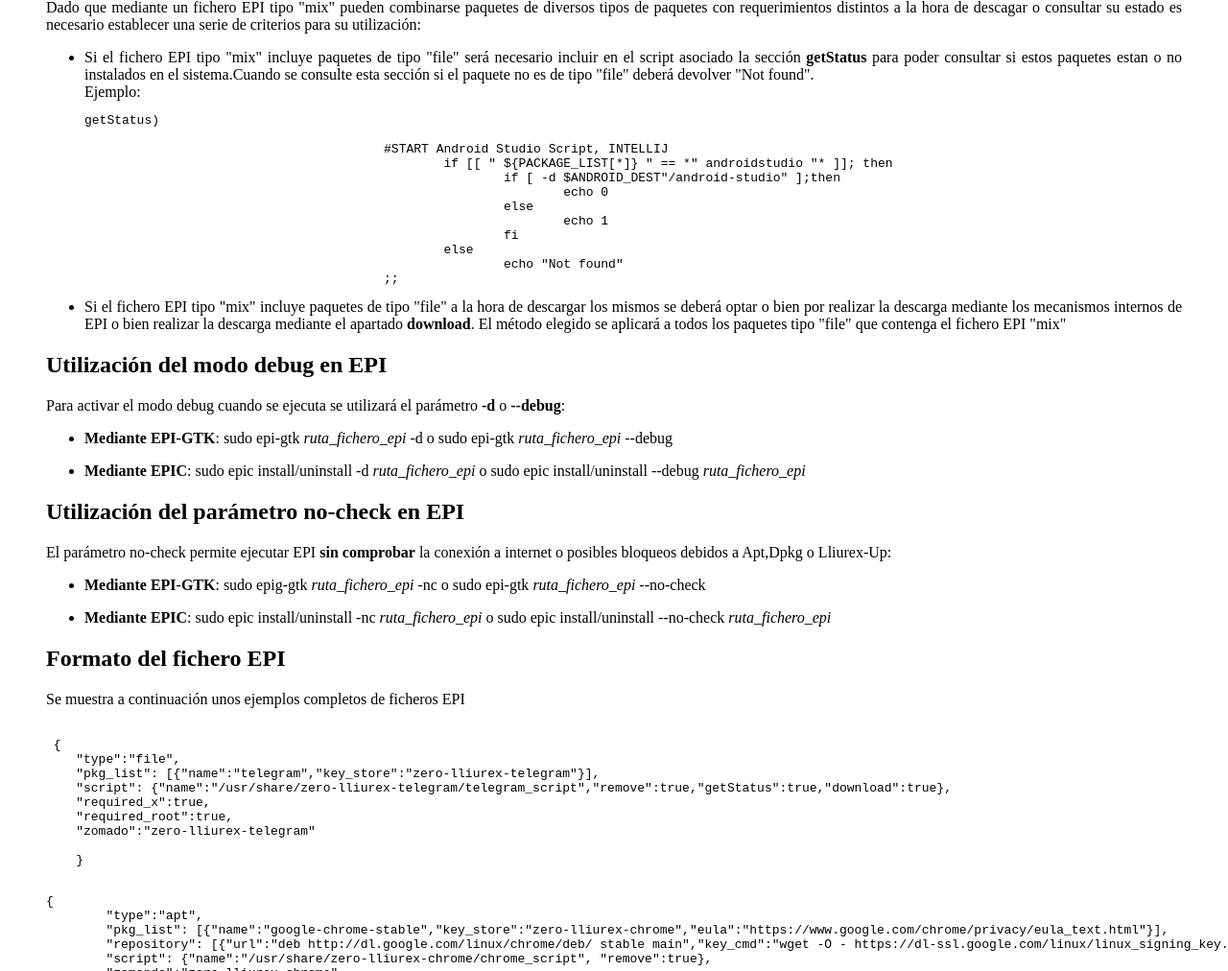
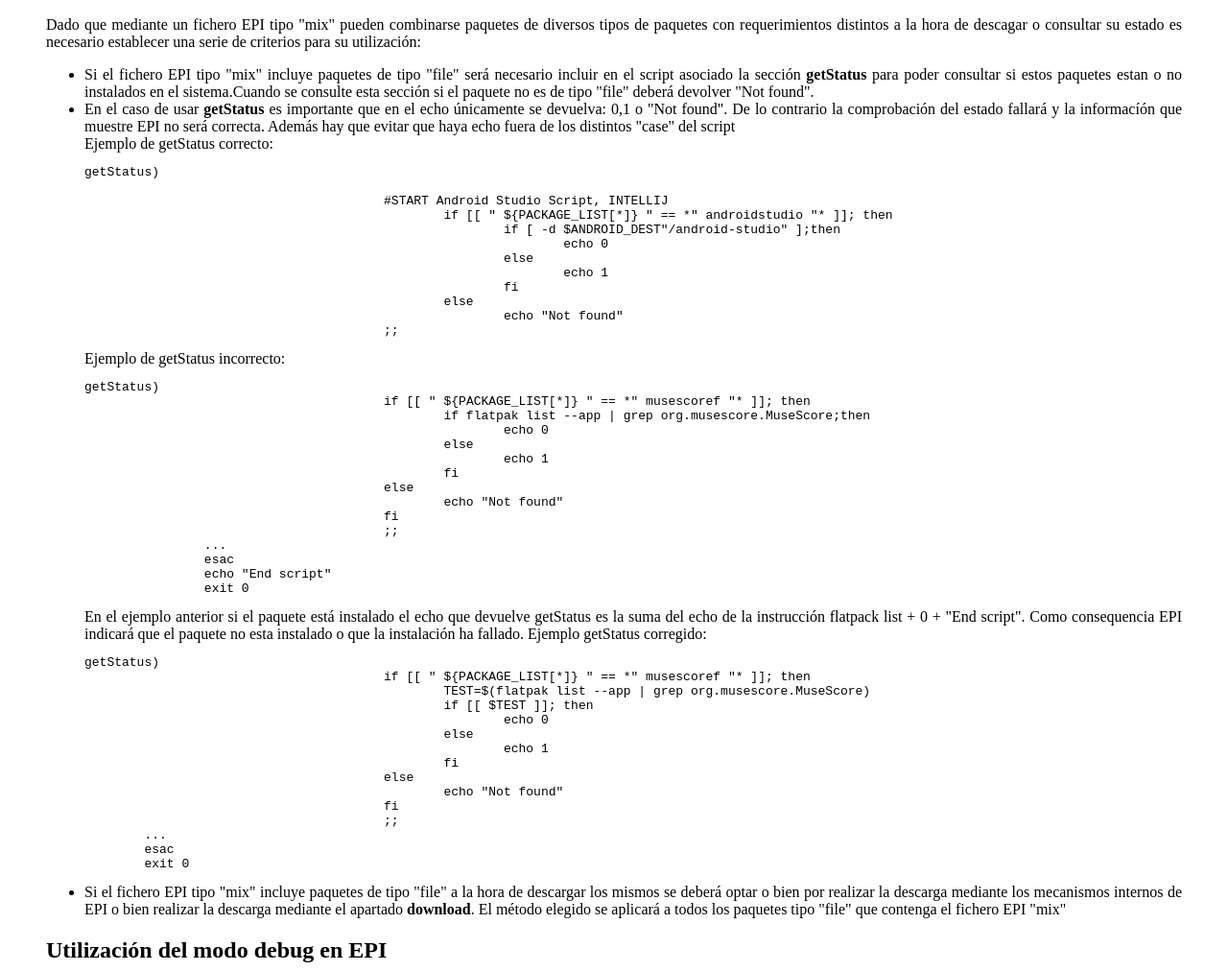
Before and after one commit to lliurex/lliurex.github.io, a website: page EPI/Guia_Epi.html in a window 1280 px wide. Shown: the part 4099-5111 px from the top of the page at 96% size. Drawn offline with Linux system fonts and the light colour scheme.

Commit message:
Updated file

```diff
--- a/EPI/Guia_Epi.html
+++ b/EPI/Guia_Epi.html
@@ -117,7 +117,7 @@ Por convención los ficheros se instalaran en la ruta /usr/share/NOMBREDELPAQUET
 
 </ul>
 <h2 id="epicHelp"> Instalación de ficheros epi mediante terminal</h2>
-<p> Además de mediante la interfaz gráfica, es posible instalar ficheros epi mediante la terminal usando para ello la herramienta EPIC. Para ver las distintas opciones ejecutar en una terminal la instrucción: <strong>epic -h(o --help)</strong></p>
+<p> Además de mediante la interfaz gráfica, es posible instalar ficheros epi mediante la terminal usando para ello la herramienta EPIC. Para ver las distintas opciones ejecutar en una terminal la instrucción.: <strong>epic -h(o --help)</strong></p>
 	<ui>
 		<pre><code>
 			Usage
@@ -144,7 +144,7 @@ Por convención los ficheros se instalaran en la ruta /usr/share/NOMBREDELPAQUET
 	</ul>
 
 <h2 id="epicInfo">Consulta de la información sobre un fichero EPI mediante EPIC </h2>
-<p> Para obtener información sobre el contenido de un fichero EPI mediante EPIC se ejecutará la siguiente instrucción:<strong>epic showinfo "RUTA_FICHERO_EPI/FICERO_EPI"</strong>. Indicar que <strong>sólo se mostrará</strong> la información de aquellos ficheros epi que pueden instalados mediante EPIC, en caso contrario se mostraŕa un aviso. Así mismo indicar que <strong>"Packages availables" sólo se listan</strong> aquellos paquetes de la lista que pueden ser instalados mediante EPIC de forma que se excluyen los paquetes que necesitan una interfaz gráfica para su instalación</q>Entre la información di</p>
+<p> Para obtener información sobre el contenido de un fichero EPI mediante EPIC se ejecutará la siguiente instrucción:<strong>epic showinfo "RUTA_FICHERO_EPI/FICERO_EPI"</strong>. Indicar que <strong>sólo se mostrará</strong> la información de aquellos ficheros epi que pueden instalados mediante EPIC, en caso contrario se mostraŕa un aviso. Así mismo indicar que <strong>"Packages availables" sólo se listan</strong> aquellos paquetes de la lista que pueden ser instalados mediante EPIC de forma que se excluyen los paquetes que necesitan una interfaz gráfica para su instalación. En <strong>"Packages already installed"</strong> se muestran los paquetes de la lista que ya estan instalados.Usando epic showinfo y tabulando se muestra la relación de los ficheros epi disponibles. También mediante el tabulador es posible completar el nombre del fichero epi</p>
 	<ul>
 		<li>Ejemplo epi "normal": epic showinfo palemoon.epi</li>
 		<pre><code>
@@ -162,7 +162,7 @@ Por convención los ficheros se instalaran en la ruta /usr/share/NOMBREDELPAQUET
 				- Packages availables: androidstudio atom bluegriffon dia eclipse git git-buildpackage gitkraken intellij kazam minicom packettracer pgadmin4 pdfmod qtmips remmina virtualbox xmlcopyeditor
 				- Packages selected by defafult: None
 				- If you want to install all, indicate 'all'. If you want to install only some packages indicate their names separated by space
-				- Status: availabled
+				- Packages already installed: git git-buildpackage
 				- Uninstall process availabled: Yes
 		</code></pre>
 
@@ -173,7 +173,7 @@ Por convención los ficheros se instalaran en la ruta /usr/share/NOMBREDELPAQUET
 				- Packages availables: wine-stable winetricks q4wine
 				- Packages selected by defafult: wine-stable winetricks
 				- If you want to install all, indicate 'all'. If you want to install only some packages indicate their names separated by space
-				- Status: availabled
+				- Packages already installed: None
 				- Uninstall process availabled: Yes
 		</code></pre>
 
@@ -201,7 +201,8 @@ Por convención los ficheros se instalaran en la ruta /usr/share/NOMBREDELPAQUET
 <p>Dado que mediante un fichero EPI tipo "mix" pueden combinarse paquetes de diversos tipos de paquetes con requerimientos distintos a la hora de descagar o consultar su estado es necesario establecer una serie de criterios para su utilización:</p>
 	<ul>
 		<li>Si el fichero EPI tipo "mix" incluye paquetes de tipo "file" será necesario incluir en el script asociado la sección <strong>getStatus</strong> para poder consultar si estos paquetes estan o no instalados en el sistema.Cuando se consulte esta sección si el paquete no es de tipo "file" deberá devolver "Not found".</li>
-	Ejemplo: <pre><code>getStatus)
+		<li>En el caso de usar <strong>getStatus</strong> es importante que en el echo únicamente se devuelva: 0,1 o "Not found". De lo contrario la comprobación del estado fallará y la informacíón que muestre EPI no será correcta. Además hay que evitar que haya echo fuera de los distintos "case" del script</li>
+	Ejemplo de getStatus correcto: <pre><code>getStatus)
 
 					#START Android Studio Script, INTELLIJ
 						if [[ " ${PACKAGE_LIST[*]} " == *" androidstudio "* ]]; then
@@ -213,6 +214,40 @@ Por convención los ficheros se instalaran en la ruta /usr/share/NOMBREDELPAQUET
 						else
 							echo "Not found"
 					;;</code></pre>
+
+	Ejemplo de getStatus incorrecto: <pre><code>getStatus)
+					if [[ " ${PACKAGE_LIST[*]} " == *" musescoref "* ]]; then
+						if flatpak list --app | grep org.musescore.MuseScore;then
+							echo 0
+						else
+							echo 1
+						fi
+					else
+						echo "Not found"
+					fi
+					;;
+		...
+		esac
+		echo "End script"
+		exit 0</code></pre>
+
+	En el ejemplo anterior si el paquete está instalado el echo que devuelve getStatus es la suma del echo de la instrucción flatpack list + 0 + "End script". Como consequencia EPI indicará que el paquete no esta instalado o que la instalación ha fallado.
+
+	Ejemplo getStatus corregido: <pre><code>getStatus)
+					if [[ " ${PACKAGE_LIST[*]} " == *" musescoref "* ]]; then
+						TEST=$(flatpak list --app | grep org.musescore.MuseScore)
+						if [[ $TEST ]]; then
+							echo 0
+						else
+							echo 1
+						fi
+					else
+						echo "Not found"
+					fi
+					;;
+	...
+	esac
+	exit 0 </code></pre>
 
 	<li> Si el fichero EPI tipo "mix" incluye paquetes de tipo "file" a la hora de descargar los mismos se deberá optar o bien por realizar la descarga mediante los mecanismos internos de EPI o bien realizar la descarga mediante el apartado <strong>download</strong>. El método elegido se aplicará a todos los paquetes tipo "file" que contenga el fichero EPI "mix"</li></ul>
 
```
